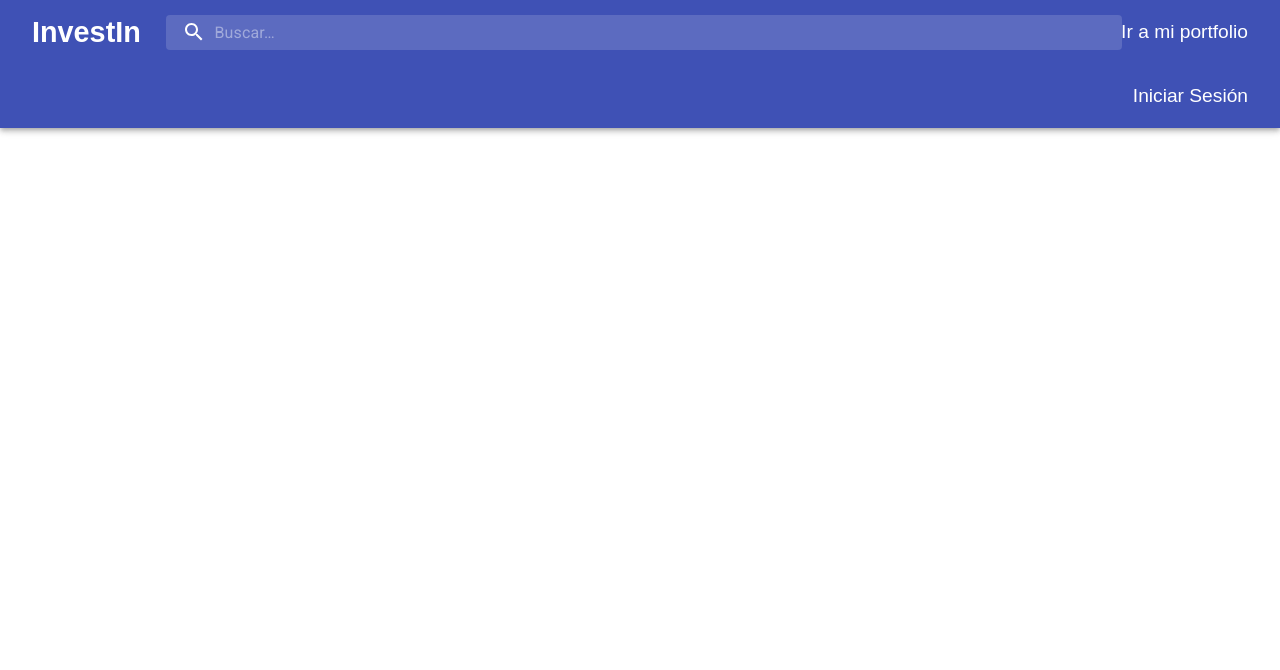
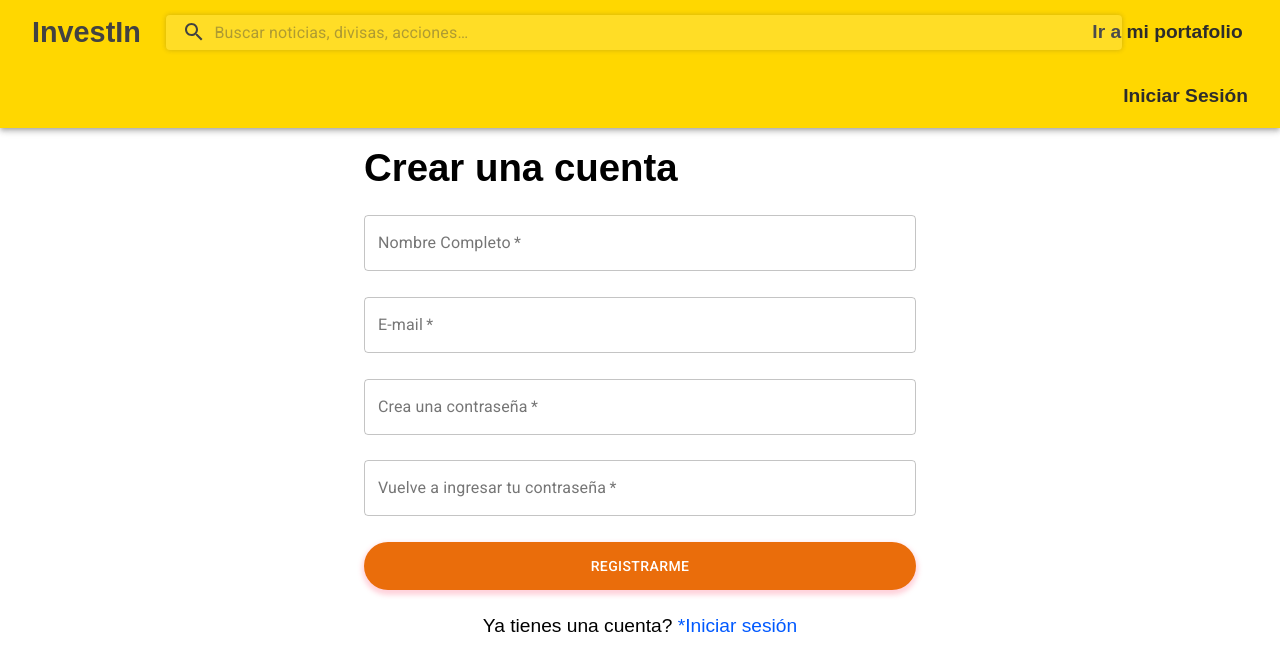
Before and after one commit to M-Ivan/BullsOn, a React (Create React App) app in the folder frontend/: page /register in a window 1280 px wide. Shown: the top 670 px of the page. Built offline with nearby package versions, Linux system fonts and the light colour scheme.

Commit message:
signin && reg

```diff
--- a/frontend/public/index.html
+++ b/frontend/public/index.html
@@ -33,6 +33,10 @@
       work correctly both with client-side routing and a non-root public URL.
       Learn how to configure a non-root public URL by running `npm run build`.
     -->
+    <link
+      rel="stylesheet"
+      href="https://cdnjs.cloudflare.com/ajax/libs/font-awesome/4.7.0/css/font-awesome.min.css"
+    />
     <title>React App</title>
   </head>
   <body>
--- a/frontend/src/App.css
+++ b/frontend/src/App.css
@@ -11,15 +11,19 @@ a {
   text-decoration: none;
   color: #0059ff;
 }
+a:hover {
+  color: #2370ff;
+}
 
 .navlink a {
-  color: #ffffff;
+  color: #2c2c2c;
   text-decoration: none;
   padding: 0.5rem;
   border-radius: 0.2rem;
+  font-weight: bold;
 }
 .navlink a:hover {
-  background-color: #13131328;
+  background-color: #68686823;
 }
 
 .search-box {
@@ -52,8 +56,11 @@ a {
   font-size: 1.8rem;
   font-weight: 600;
   padding: 0.5rem;
-  color: white;
+  color: #424242;
   text-decoration: none;
+}
+.brand:hover {
+  color: #424242;
 }
 
 .rounded {
@@ -62,5 +69,42 @@ a {
 }
 
 .form-control {
-  margin-bottom: 2rem;
+  margin-bottom: 1.6rem;
 }
+
+.toolBar {
+  background-color: #ffd700;
+  color: #424242;
+}
+
+/* Alert */
+.loading {
+  display: block !important;
+  justify-content: center;
+  align-items: center;
+}
+
+.success {
+  color: #20a020;
+}
+.danger {
+  color: #a02020;
+}
+.alert {
+  padding: 1rem;
+  border: 0.1rem solid transparent;
+  border-radius: 0.5rem;
+  margin-bottom: 1.6rem;
+}
+.alert-info {
+  color: #2020a0;
+  background-color: #e0e0ff;
+}
+.alert-danger {
+  color: #a02020;
+  background-color: #ffe0e0;
+}
+.alert-success {
+  color: #20a020;
+  background-color: #eeffe0;
+}
--- a/frontend/src/App.js
+++ b/frontend/src/App.js
@@ -2,6 +2,7 @@ import { BrowserRouter, Route } from "react-router-dom";
 import "./App.css";
 import Header from "./components/Header";
 import HomeScreen from "./screens/HomeScreen";
+import RegisterScreen from "./screens/RegisterScreen";
 import SigninScreen from "./screens/SigninScreen";
 
 function App() {
@@ -11,6 +12,7 @@ function App() {
 
       <main>
         <Route path="/signin" component={SigninScreen}></Route>
+        <Route path="/register" component={RegisterScreen}></Route>
         <Route path="/" exact component={HomeScreen}></Route>
       </main>
     </BrowserRouter>
--- a/frontend/src/components/Header.js
+++ b/frontend/src/components/Header.js
@@ -12,6 +12,12 @@ import {
 import SearchIcon from "@material-ui/icons/Search";
 import { Link } from "react-router-dom";
 import MenuIcon from "@material-ui/icons/Menu";
+import { useDispatch, useSelector } from "react-redux";
+import { signout } from "../actions/userActions";
+import Button from "@material-ui/core/Button";
+import Menu from "@material-ui/core/Menu";
+import MenuItem from "@material-ui/core/MenuItem";
+import { useState } from "react";
 
 const useStyles = makeStyles((theme) => ({
   grow: {
@@ -27,6 +33,7 @@ const useStyles = makeStyles((theme) => ({
     },
   },
   search: {
+    boxShadow: "0px 0px 5px #3636363f",
     position: "relative",
     borderRadius: theme.shape.borderRadius,
     backgroundColor: fade(theme.palette.common.white, 0.15),
@@ -78,16 +85,42 @@ const useStyles = makeStyles((theme) => ({
       display: "none",
     },
   },
+  navlink: {
+    color: "#2c2c2c",
+    padding: "0.5rem",
+    borderRadius: "0.2rem",
+    fontSize: "1.1rem",
+    textTransform: "capitalize",
+    fontWeight: "normal",
+    "&:hover": {
+      backgroundColor: "#68686823",
+    },
+  },
 }));
 
 export default function Header() {
+  const [userAnchorEl, setUserAnchorEl] = useState(false);
+  const userSignin = useSelector((state) => state.userSignin);
+  const { userInfo } = userSignin;
+  const dispatch = useDispatch();
+  const signoutHandler = () => {
+    dispatch(signout());
+  };
+
+  const handleUserMenu = (e) => {
+    setUserAnchorEl(e.currentTarget);
+  };
+  const handleUserMenuClose = () => {
+    setUserAnchorEl(false);
+  };
+
   const classes = useStyles();
   return (
     <div>
       <Grid container spacing={2}>
         <Grid xs={12}>
           <AppBar position="static">
-            <Toolbar>
+            <Toolbar className="toolBar">
               <Grid container alignItems="center" justify="flex-start">
                 <Grid item xs={5} lg={3} md={3}>
                   <Hidden only={["lg", "xl"]}>
@@ -107,7 +140,7 @@ export default function Header() {
                           <SearchIcon />
                         </div>
                         <InputBase
-                          placeholder="Buscar…"
+                          placeholder="Buscar noticias, divisas, acciones…"
                           classes={{
                             root: classes.inputRoot,
                             input: classes.inputInput,
@@ -123,7 +156,8 @@ export default function Header() {
                     <Grid container alignItems="center" justify="flex-end">
                       <div className="navlink">
                         <a href="https://m-ivan.github.io/">
-                          Ir a mi portfolio
+                          <i className="fa fa-gripfire"></i>Ir a mi portafolio{" "}
+                          <i className="fa fa-gripfire"></i>
                         </a>
                       </div>
                     </Grid>
@@ -132,14 +166,50 @@ export default function Header() {
               </Grid>
             </Toolbar>
             <Hidden only={["xs", "sm", "md"]}>
-              <Toolbar>
+              <Toolbar className="toolBar">
                 <Grid container justify="flex-end" alignItems="center">
                   <div className="navlink">
                     <Link to="#inicio"></Link>
                     <Link to="#contacto"></Link>
                     <Link to="#about"></Link>
-                    <Link to="/signin">Iniciar Sesión</Link>
                   </div>
+                  {userInfo ? (
+                    <div>
+                      <div>
+                        <Button
+                          classes={{ root: classes.navlink }}
+                          aria-controls="simple-menu"
+                          aria-haspopup="true"
+                          onClick={handleUserMenu}
+                        >
+                          {" "}
+                          <i className="fa fa-user-circle"></i>
+                          Mi cuenta
+                        </Button>
+                      </div>
+                      <Menu
+                        id="simple-menu"
+                        anchorEl={userAnchorEl}
+                        keepMounted
+                        open={Boolean(userAnchorEl)}
+                        onClose={handleUserMenuClose}
+                      >
+                        <MenuItem onClick={handleUserMenuClose}>
+                          <Link to="/profile">Mi perfil</Link>
+                        </MenuItem>
+                        <MenuItem onClick={handleUserMenuClose}>
+                          <Link to="/profile/settings">Configuración</Link>
+                        </MenuItem>
+                        <MenuItem onClick={signoutHandler}>
+                          Cerrar sesión
+                        </MenuItem>
+                      </Menu>
+                    </div>
+                  ) : (
+                    <div className="navlink">
+                      <Link to="/signin">Iniciar Sesión</Link>
+                    </div>
+                  )}
                 </Grid>
               </Toolbar>
             </Hidden>
--- a/frontend/src/screens/RegisterScreen.js
+++ b/frontend/src/screens/RegisterScreen.js
@@ -1,5 +1,167 @@
-import React from "react";
+import React, { useEffect, useState } from "react";
+import { useDispatch, useSelector } from "react-redux";
+import { Link } from "react-router-dom";
+import { register } from "../actions/userActions";
+import ReactLoading from "react-loading";
+import MessageBox from "../components/MessageBox";
+import {
+  Container,
+  Button,
+  TextField,
+  Grid,
+  makeStyles,
+} from "@material-ui/core/index";
 
-export default function RegisterScreen() {
-  return <div></div>;
+const useStyles = makeStyles({
+  btnRoundedOr: {
+    background: "#ea6d0b",
+    borderRadius: "3rem",
+    border: 0,
+    color: "white",
+    height: 48,
+    padding: "0 30px",
+    boxShadow: "0 3px 5px 2px rgba(255, 105, 135, .3)",
+    "&:hover": {
+      background: "#e16828",
+    },
+  },
+
+  label: {
+    textTransform: "capitalize",
+  },
+});
+
+export default function RegisterScreen(props) {
+  const classes = useStyles();
+  //Hooks
+  const [name, setName] = useState("");
+  const [email, setEmail] = useState("");
+  const [password, setPassword] = useState("");
+  const [confirmPassword, setConfirmPassword] = useState("");
+
+  const redirect = props.location.search
+    ? props.location.search.split("=")[1]
+    : "/";
+
+  const userRegister = useSelector((state) => state.userRegister);
+  const { userInfo, loading, error } = userRegister;
+
+  const dispatch = useDispatch();
+  const submitHandler = (e) => {
+    e.preventDefault();
+    if (password === confirmPassword) {
+      dispatch(register(name, email, password));
+    }
+  };
+  useEffect(() => {
+    if (userInfo) {
+      props.history.push(redirect);
+    }
+  }, [props.history, redirect, userInfo]);
+  return (
+    <div>
+      <Container maxWidth="sm" fixed>
+        <form className="form" onSubmit={submitHandler}>
+          <div>
+            <h1>Crear una cuenta</h1>
+          </div>
+
+          <div className="form-control">
+            <TextField
+              id="name"
+              label="Nombre Completo"
+              variant="outlined"
+              required
+              fullWidth
+              onChange={(e) => setName(e.target.value)}
+            ></TextField>
+          </div>
+          {console.log("name", name)}
+
+          <div className="form-control">
+            <TextField
+              id="email"
+              label="E-mail"
+              variant="outlined"
+              required
+              fullWidth
+              onChange={(e) => setEmail(e.target.value)}
+            ></TextField>
+          </div>
+          {console.log("email", email)}
+
+          <div className="form-control">
+            <TextField
+              type="password"
+              id="password"
+              label="Crea una contraseña"
+              variant="outlined"
+              required
+              fullWidth
+              onChange={(e) => setPassword(e.target.value)}
+            ></TextField>
+          </div>
+          {console.log("password", password)}
+
+          <div className="form-control">
+            <TextField
+              type="password"
+              id="confirmPassword"
+              label="Vuelve a ingresar tu contraseña"
+              variant="outlined"
+              required
+              fullWidth
+              onChange={(e) => setConfirmPassword(e.target.value)}
+            ></TextField>
+          </div>
+          {console.log("confirm", confirmPassword)}
+          <div className="form-group">
+            {password !== confirmPassword ? (
+              confirmPassword.length > 0 ? (
+                <MessageBox variant="danger">
+                  Las contraseñas no coinciden
+                </MessageBox>
+              ) : null
+            ) : confirmPassword.length > 0 ? (
+              <MessageBox variant="success">
+                Las contraseñas coinciden
+              </MessageBox>
+            ) : null}
+            {loading && (
+              <ReactLoading className="loading" color="#2d91f0" type="cylon" />
+            )}
+            {error && <MessageBox variant="danger">{error}</MessageBox>}
+          </div>
+
+          <div className="form-control">
+            <Grid item xs={12}>
+              <Grid container justify="center" direction="column">
+                <Button
+                  classes={{
+                    root: classes.btnRoundedOr,
+                  }}
+                  type="submit"
+                  variant="contained"
+                >
+                  Registrarme
+                </Button>
+              </Grid>
+            </Grid>
+          </div>
+          <div>
+            <label />
+            <Grid container justify="center" alignItems="center">
+              <div>
+                Ya tienes una cuenta?{" "}
+                <Link to={`/signin?redirect=${redirect}`}>
+                  {" "}
+                  *Iniciar sesión
+                </Link>
+              </div>
+            </Grid>
+          </div>
+        </form>
+      </Container>
+    </div>
+  );
 }
--- a/frontend/src/screens/SigninScreen.js
+++ b/frontend/src/screens/SigninScreen.js
@@ -23,19 +23,6 @@ const useStyles = makeStyles({
     boxShadow: "0 3px 5px 2px rgba(255, 105, 135, .3)",
     "&:hover": {
       background: "#e16828",
-    },
-  },
-  btnRoundedOrOut: {
-    background: "white",
-    borderRadius: "3rem",
-    border: "1px solid #ea6d0b",
-    color: "white",
-    height: 48,
-    padding: "0 30px",
-    boxShadow: "0 3px 5px 2px rgba(255, 105, 135, .3)",
-    "&:hover": {
-      background: "white",
-      border: "1px solid #e16828",
     },
   },
 
@@ -69,7 +56,7 @@ export default withRouter(function SigninScreen(props) {
   }, [props.history, redirect, userInfo]);
   return (
     <div>
-      <Container maxWidth="xs" fixed>
+      <Container maxWidth="sm" fixed>
         <form className="form" onSubmit={submitHandler}>
           <div>
             <h1>Iniciar Sesión</h1>
@@ -89,20 +76,10 @@ export default withRouter(function SigninScreen(props) {
               fullWidth
               onChange={(e) => setEmail(e.target.value)}
             ></TextField>
-            {console.log("Email", email)}
-            {
-              // <label htmlFor="email">E-mail</label>
-              //</div> <input
-              // type="email"
-              // id="email"
-              //  placeholder="Enter email"
-              //   required
-              //  onChange={(e) => setEmail(e.target.value)}
-              //</div> ></input>
-            }
           </div>
           <div className="form-control">
             <TextField
+              type="password"
               id="password"
               label="Password"
               variant="outlined"
@@ -127,13 +104,15 @@ export default withRouter(function SigninScreen(props) {
               </Grid>
             </Grid>
           </div>
-
-          <div>
-            Primera vez en el sitio?{" "}
-            <Button variant="outlined" color="primary">
-              <Link to={`/register?redirect=${redirect}`}>REGISTRATE</Link>
-            </Button>
-          </div>
+          <Grid container justify="center" alignItems="center">
+            <div>
+              Primera vez en el sitio?{" "}
+              <Link to={`/register?redirect=${redirect}`}>
+                {" "}
+                *Únete a InvestIn
+              </Link>
+            </div>
+          </Grid>
         </form>
       </Container>
     </div>
```
